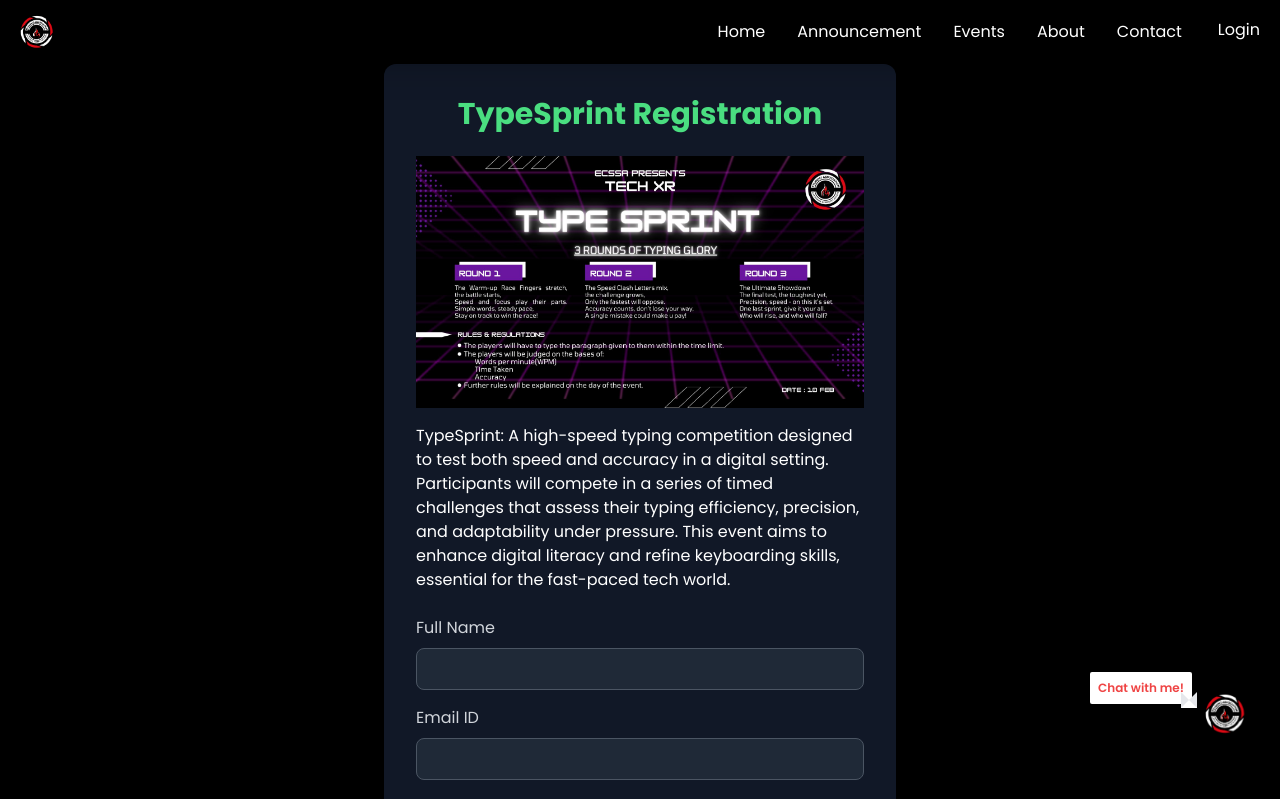
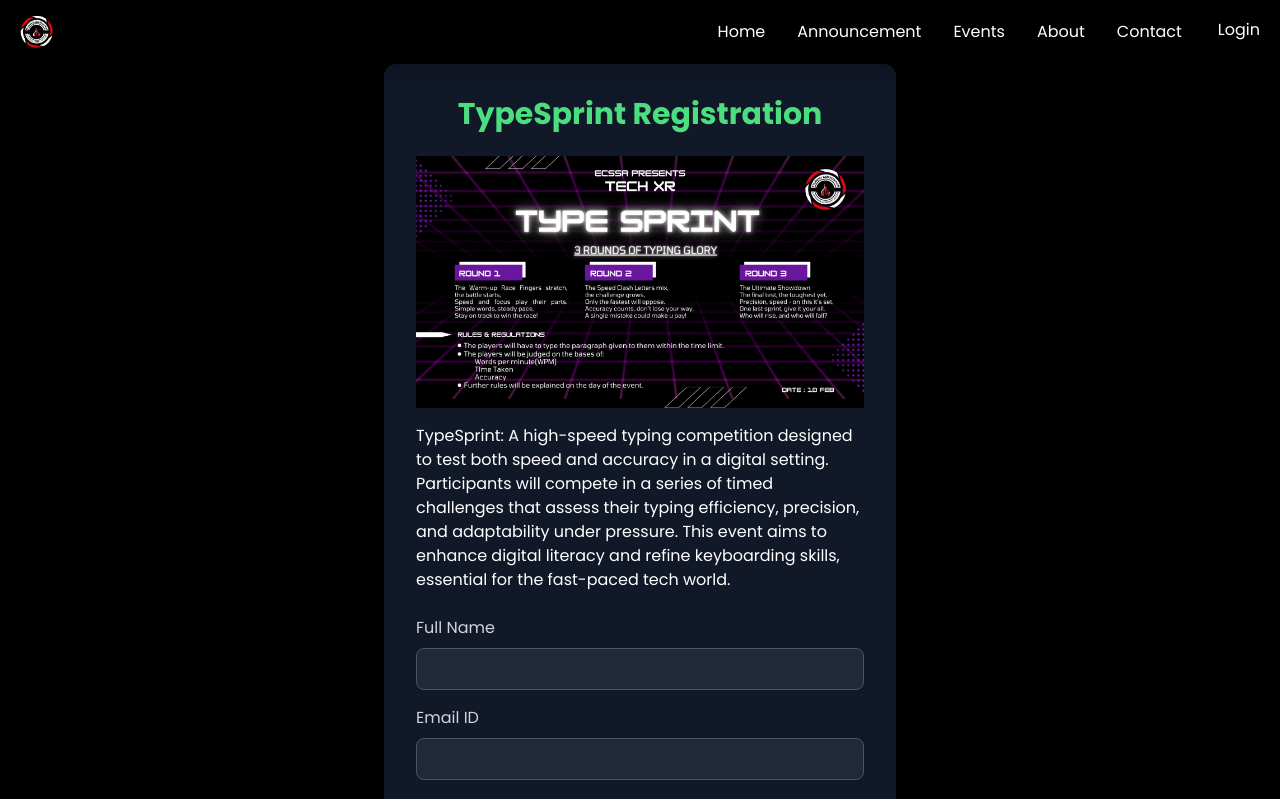
Before and after one commit to Hariomshukla03/ECSSA-WEBSITE, a React (Create React App) app: page /typesprint/register in a window 1280 px wide. Shown: the top 799 px of the page. Built offline with nearby package versions, Linux system fonts and the light colour scheme.

Commit message:
bot changes

```diff
--- a/package.json
+++ b/package.json
@@ -3,6 +3,7 @@
   "version": "0.1.0",
   "private": true,
   "dependencies": {
+    "@fortawesome/fontawesome-free": "^6.7.2",
     "@fortawesome/fontawesome-svg-core": "^6.6.0",
     "@fortawesome/free-brands-svg-icons": "^6.6.0",
     "@fortawesome/free-regular-svg-icons": "^6.6.0",
--- a/public/index.html
+++ b/public/index.html
@@ -43,7 +43,8 @@
     -->
       <!-- BotPenguin Chatbot Script -->
       <!-- <script id="botpenguin-widget" src="https://cdn.botpenguin.com/website-bot.js" defer></script> -->
-
+      <script src="https://cdn.botpress.cloud/webchat/v2.2/inject.js"></script>
+      <script src="https://files.bpcontent.cloud/2025/02/09/15/20250209150337-RF0G1TJ9.js"></script>
 <!-- <script id="messenger-widget-b" src="https://cdn.botpenguin.com/website-bot.js" defer></script> -->
   </body>
 </html>
--- a/src/Components/Body.js
+++ b/src/Components/Body.js
@@ -1,12 +1,13 @@
-import Bot from "./Bot"
+// import Bot from "./Bot"
 import Header from "./Header";
 import { Outlet } from "react-router-dom";
 const Body = () => {
   return (
     <div className="bg-black text-white">
       <Header/>
-      <Bot/>
+      {/* <Bot/> */}
       <Outlet/>
+
     </div>
   );
 };
--- a/src/Components/Bot.js
+++ b/src/Components/Bot.js
@@ -1,44 +1,44 @@
-import React, { useState } from 'react';
+// import React, { useState } from 'react';
 
-const Bot = () => {
-  const [isOpen, setIsOpen] = useState(false);
+// const Bot = () => {
+//   const [isOpen, setIsOpen] = useState(false);
 
-  const toggleChat = () => {
-    setIsOpen(!isOpen);
-  };
+//   const toggleChat = () => {
+//     setIsOpen(!isOpen);
+//   };
 
-  return (
-    <div className="fixed bottom-0 right-0 mb-6 mr-6 z-50">
-      <button
-        onClick={toggleChat}
-        className="flex items-center p-2 rounded-lg shadow-lg transition-all duration-300 ease-in-out relative"
-      >
-        <div className="text-red-500 bg-white rounded-sm text-xs font-semibold p-2 relative mr-2 mb-16">
-          <span>Chat with me!</span>
-          <div className="absolute -bottom-2 left-1/2 transform -translate-x-1/2 border-l-8 ml-12 mb-1 border-r-8 border-t-8 border-t-transparent border-b-8 border-b-white"></div>
-        </div>
-        <img
-          className={`w-12 h-12 transform transition-transform duration-600 ${!isOpen ? 'animate-bounce' : ''}`}
-          src="/assets/whitelogo.png"
-          alt="Chat Bot"
-        />
-      </button>
+//   return (
+//     <div className="fixed bottom-0 right-0 mb-6 mr-6 z-50">
+//       <button
+//         onClick={toggleChat}
+//         className="flex items-center p-2 rounded-lg shadow-lg transition-all duration-300 ease-in-out relative"
+//       >
+//         <div className="text-red-500 bg-white rounded-sm text-xs font-semibold p-2 relative mr-2 mb-16">
+//           <span>Chat with me!</span>
+//           <div className="absolute -bottom-2 left-1/2 transform -translate-x-1/2 border-l-8 ml-12 mb-1 border-r-8 border-t-8 border-t-transparent border-b-8 border-b-white"></div>
+//         </div>
+//         <img
+//           className={`w-12 h-12 transform transition-transform duration-600 ${!isOpen ? 'animate-bounce' : ''}`}
+//           src="/assets/whitelogo.png"
+//           alt="Chat Bot"
+//         />
+//       </button>
 
-      {isOpen && (
-        <div className={`transition-transform duration-300 ease-in-out transform ${isOpen ? 'translate-y-0' : 'translate-y-full'}`}>
-          <div className="w-[22rem] h-[28rem] rounded-lg shadow-lg overflow-hidden bg-white mt-2">
-            <div className="w-full h-full overflow-y-auto">
-              <iframe
-                style={{ height: '100%', width: '100%' }}
-                frameBorder="0"
-                src="https://www.chatbase.co/chatbot-iframe/xaDnWqPovLXCrfLdUkh_E"
-              />
-            </div>
-          </div>
-        </div>
-      )}
-    </div>
-  );
-};
+//       {isOpen && (
+//         <div className={`transition-transform duration-300 ease-in-out transform ${isOpen ? 'translate-y-0' : 'translate-y-full'}`}>
+//           <div className="w-[22rem] h-[28rem] rounded-lg shadow-lg overflow-hidden bg-white mt-2">
+//             <div className="w-full h-full overflow-y-auto">
+//               <iframe
+//                 style={{ height: '100%', width: '100%' }}
+//                 frameBorder="0"
+//                 src="https://www.chatbase.co/chatbot-iframe/xaDnWqPovLXCrfLdUkh_E"
+//               />
+//             </div>
+//           </div>
+//         </div>
+//       )}
+//     </div>
+//   );
+// };
 
-export default Bot;
+// export default Bot;
```
Also changed, not shown: 1 other file (tests, documents, lock files or other folders).
